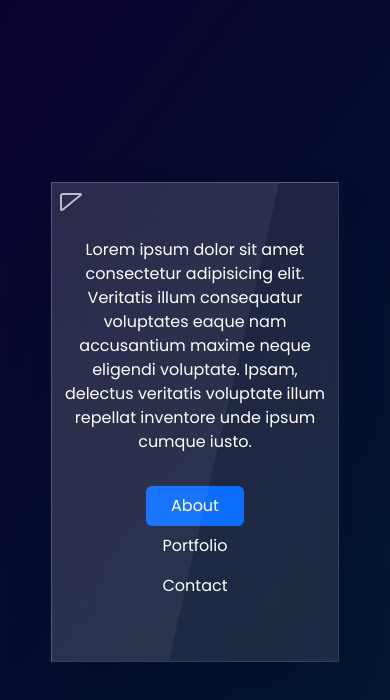
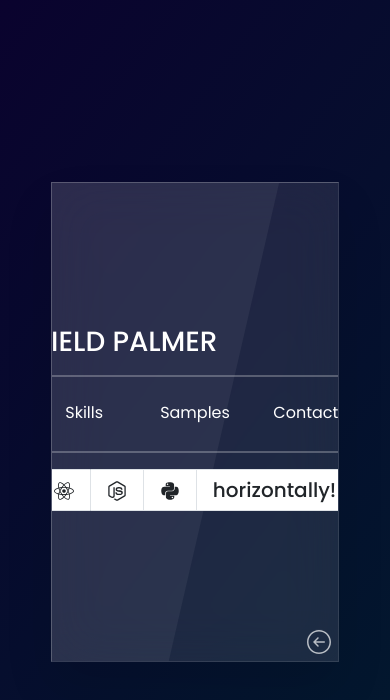
Before and after one commit to fieldpalmer/fieldpalmer.github.io, a React (Create React App) app in the folder client/: page / in a window 390 px wide. Both pictures are taken after a click on the icon 319 px from the left and 641 px from the top of the page. Shown: the top 700 px of the page. Built offline with nearby package versions, Linux system fonts and the light colour scheme.

Commit message:
backside card structure and mobile layout set

```diff
--- a/client/src/App.css
+++ b/client/src/App.css
@@ -38,6 +38,14 @@ hr {
    transition: 0.5s;
 }
 
+.tab-name:active {
+   color: #00ff87;
+}
+
+.tab-name:hover {
+   color: #00ff87;
+}
+
 @keyframes bounce {
    0% {
       transform: translateY(0);
@@ -54,6 +62,9 @@ hr {
    color: rgba(255, 255, 255, 0.689);
    font-size: 1.5rem;
    animation: bounce 3s infinite;
+   position: fixed;
+   bottom: 7px;
+   right: 7px;
 }
 
 .arrow:hover {
@@ -61,19 +72,6 @@ hr {
    transition: 1.3s;
    animation: none;
    cursor: pointer;
-}
-
-.arrow-right {
-   position: fixed;
-   bottom: 7px;
-   right: 7px;
-}
-
-.arrow-left {
-   position: fixed;
-   top: 7px;
-   left: 7px;
-   scale: -1;
 }
 
 .icons-list {
@@ -160,10 +158,14 @@ hr {
    transition: all 0.5s ease;
 }
 
-.circle-image img:hover {
+#tab-content {
+   border-left: 0.18rem solid rgba(255, 255, 255, 0.224);
+}
+
+/* .circle-image img:hover {
    -webkit-filter: brightness(100%);
    filter: brightness(100%);
-}
+} */
 
 @-webkit-keyframes GradientWave {
    0% {
@@ -236,6 +238,10 @@ hr {
       column-gap: 3rem;
       text-align: left;
       row-gap: 2rem;
-      text-align: center;
+      /* text-align: center; */
+   }
+
+   #tab-content {
+      border-left: none;
    }
 }
--- a/client/src/App.jsx
+++ b/client/src/App.jsx
@@ -1,9 +1,8 @@
 import React, { useState } from 'react';
 import Landing from './components/Landing';
 import Portfolio from './components/Portfolio';
-// import { FaRotateRight } from 'react-icons/fa6';
-// import { FaRotateLeft } from 'react-icons/fa6';
-import { LuTriangleRight } from 'react-icons/lu';
+import { SlArrowLeftCircle } from 'react-icons/sl';
+import { SlArrowRightCircle } from 'react-icons/sl';
 import './app.css';
 
 export default function App() {
@@ -19,12 +18,12 @@ export default function App() {
             {showFront ? <Landing /> : <Portfolio />}
             <div className='arrow-container'>
                {showFront ? (
-                  <LuTriangleRight
+                  <SlArrowRightCircle
                      className='arrow arrow-right'
                      onClick={handleArrowClick}
                   />
                ) : (
-                  <LuTriangleRight
+                  <SlArrowLeftCircle
                      className='arrow arrow-left'
                      onClick={handleArrowClick}
                   />
--- a/client/src/components/Landing.jsx
+++ b/client/src/components/Landing.jsx
@@ -14,7 +14,7 @@ export default function Landing() {
             <div className='text-white'>
                <h1 className='my-name'>FIELD PALMER</h1>
                <hr />
-               <small>Full-Stack Javascript Developer</small>
+               <small>Full-Stack Developer</small>
                <hr />
                <IconsList className='icon-footer' />
             </div>
--- a/client/src/components/Portfolio.jsx
+++ b/client/src/components/Portfolio.jsx
@@ -1,55 +1,77 @@
 import React, { useState } from 'react';
 import { Modal, Button, Col, Row, Nav, Tab } from 'react-bootstrap';
-import systems from '../assets/systems.png';
-import mollyPic from '../assets/Molly2.JPEG';
-import IconsList from './IconsList';
+import Skills from './Skills';
 
 export default function Portfolio() {
-   const [show, setShow] = useState(false);
-   const handleClose = () => setShow(false);
-   const handleShow = () => setShow(true);
-
    return (
+      <section>
+         <Row>
+            <Col>
+               <h1 className='my-name text-white'>FIELD PALMER</h1>
+               <hr />
+            </Col>
+         </Row>
+         <Row>
+            <Col>
                <div className='text-white two-col-content'>
-         <Tab.Container defaultActiveKey='first'>
-            <Col sm={2}>
-               <Nav variant='pills' className='flex-column'>
+                  <Tab.Container id='tabContent' activeKey='first'>
+                     <Row>
+                        <Col sm={12} md={2}>
+                           <Nav variant='underline' className='card-nav' justify>
                               <Nav.Item>
-                     <Nav.Link eventKey='first'>About</Nav.Link>
+                                 <Nav.Link className='tab-name' eventKey='second'>
+                                    Skills
+                                 </Nav.Link>
                               </Nav.Item>
                               <Nav.Item>
-                     <Nav.Link eventKey='second'>Portfolio</Nav.Link>
+                                 <Nav.Link className='tab-name' eventKey='third'>
+                                    Samples
+                                 </Nav.Link>
                               </Nav.Item>
                               <Nav.Item>
-                     <Nav.Link eventKey='third'>Contact</Nav.Link>
+                                 <Nav.Link className='tab-name' eventKey='fourth'>
+                                    Contact
+                                 </Nav.Link>
                               </Nav.Item>
                            </Nav>
+                           <hr className='d-md-none' />
                         </Col>
-            <Col sm={10}>
+                        <Col sm={12} md={10} id='tab-content'>
                            <Tab.Content>
                               <Tab.Pane eventKey='first'>
-                     Lorem ipsum dolor sit amet consectetur adipisicing elit. Veritatis
-                     illum consequatur voluptates eaque nam accusantium maxime neque
-                     eligendi voluptate. Ipsam, delectus veritatis voluptate illum
-                     repellat inventore unde ipsum cumque iusto.
+                                 <Skills />
                               </Tab.Pane>
                               <Tab.Pane eventKey='second'>
                                  {' '}
-                     Lorem ipsum dolor sit amet consectetur adipisicing elit. Veritatis
-                     illum consequatur voluptates eaque nam accusantium maxime neque
-                     eligendi voluptate. Ipsam, delectus veritatis voluptate illum
-                     repellat inventore unde ipsum cumque iusto.
+                                 Lorem ipsum dolor sit amet consectetur adipisicing
+                                 elit. Veritatis illum consequatur voluptates eaque nam
+                                 accusantium maxime neque eligendi voluptate. Ipsam,
+                                 delectus veritatis voluptate illum repellat inventore
+                                 unde ipsum cumque iusto.
                               </Tab.Pane>
                               <Tab.Pane eventKey='third'>
                                  {' '}
-                     Lorem ipsum dolor sit amet consectetur adipisicing elit. Veritatis
-                     illum consequatur voluptates eaque nam accusantium maxime neque
-                     eligendi voluptate. Ipsam, delectus veritatis voluptate illum
-                     repellat inventore unde ipsum cumque iusto.
+                                 Lorem ipsum dolor sit amet consectetur adipisicing
+                                 elit. Veritatis illum consequatur voluptates eaque nam
+                                 accusantium maxime neque eligendi voluptate. Ipsam,
+                                 delectus veritatis voluptate illum repellat inventore
+                                 unde ipsum cumque iusto.
+                              </Tab.Pane>
+                              <Tab.Pane eventKey='fourth'>
+                                 {' '}
+                                 Lorem ipsum dolor sit amet consectetur adipisicing
+                                 elit. Veritatis illum consequatur voluptates eaque nam
+                                 accusantium maxime neque eligendi voluptate. Ipsam,
+                                 delectus veritatis voluptate illum repellat inventore
+                                 unde ipsum cumque iusto.
                               </Tab.Pane>
                            </Tab.Content>
                         </Col>
+                     </Row>
                   </Tab.Container>
                </div>
+            </Col>
+         </Row>
+      </section>
    );
 }
--- /dev/null
+++ b/client/src/components/Skills.jsx
@@ -0,0 +1,21 @@
+import React from 'react';
+import ListGroup from 'react-bootstrap/ListGroup';
+import { FaReact, FaNodeJs, FaPython } from 'react-icons/fa';
+export default function Skills() {
+   return (
+      <h5>
+         <ListGroup horizontal>
+            <ListGroup.Item>
+               <FaReact />
+            </ListGroup.Item>
+            <ListGroup.Item>
+               <FaNodeJs />
+            </ListGroup.Item>
+            <ListGroup.Item>
+               <FaPython />
+            </ListGroup.Item>
+            <ListGroup.Item>horizontally!</ListGroup.Item>
+         </ListGroup>
+      </h5>
+   );
+}
```
Lines whose indentation alone changed are shown as unchanged.
